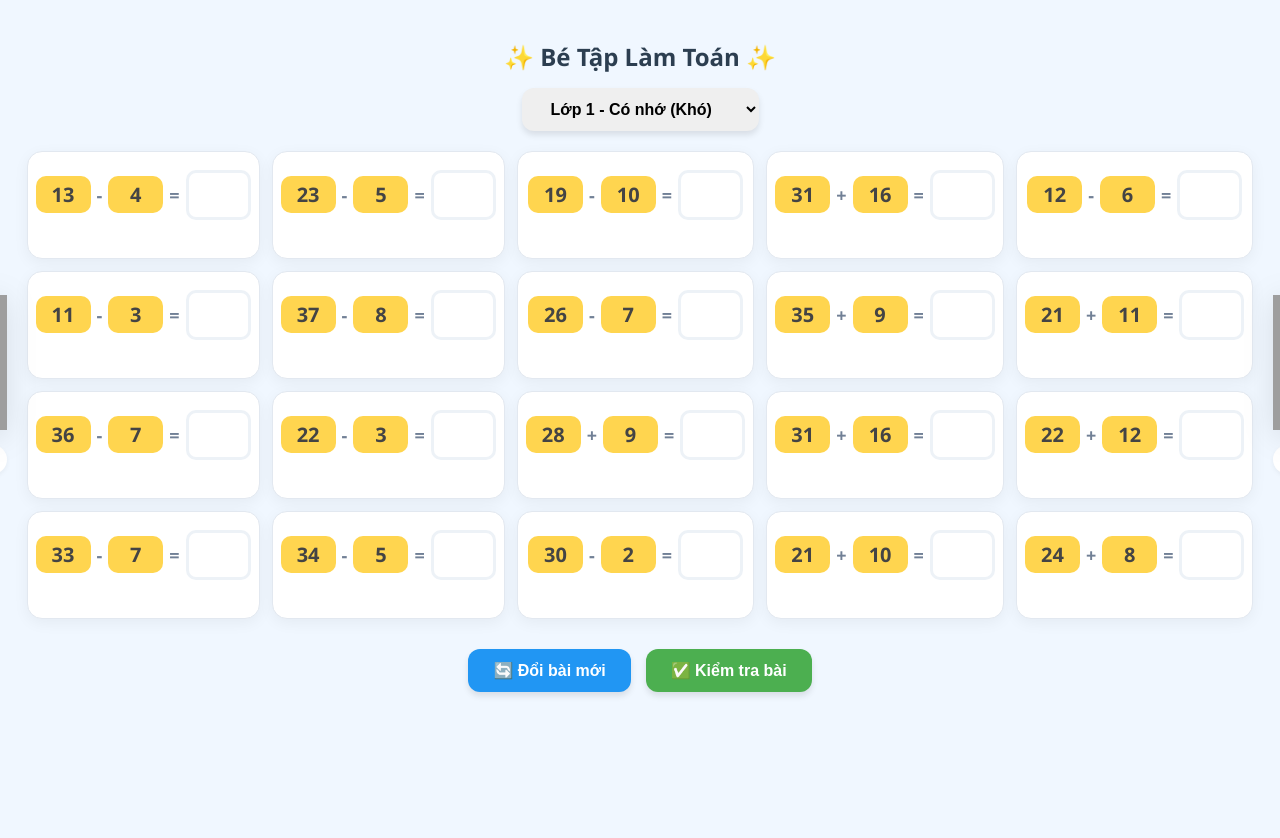
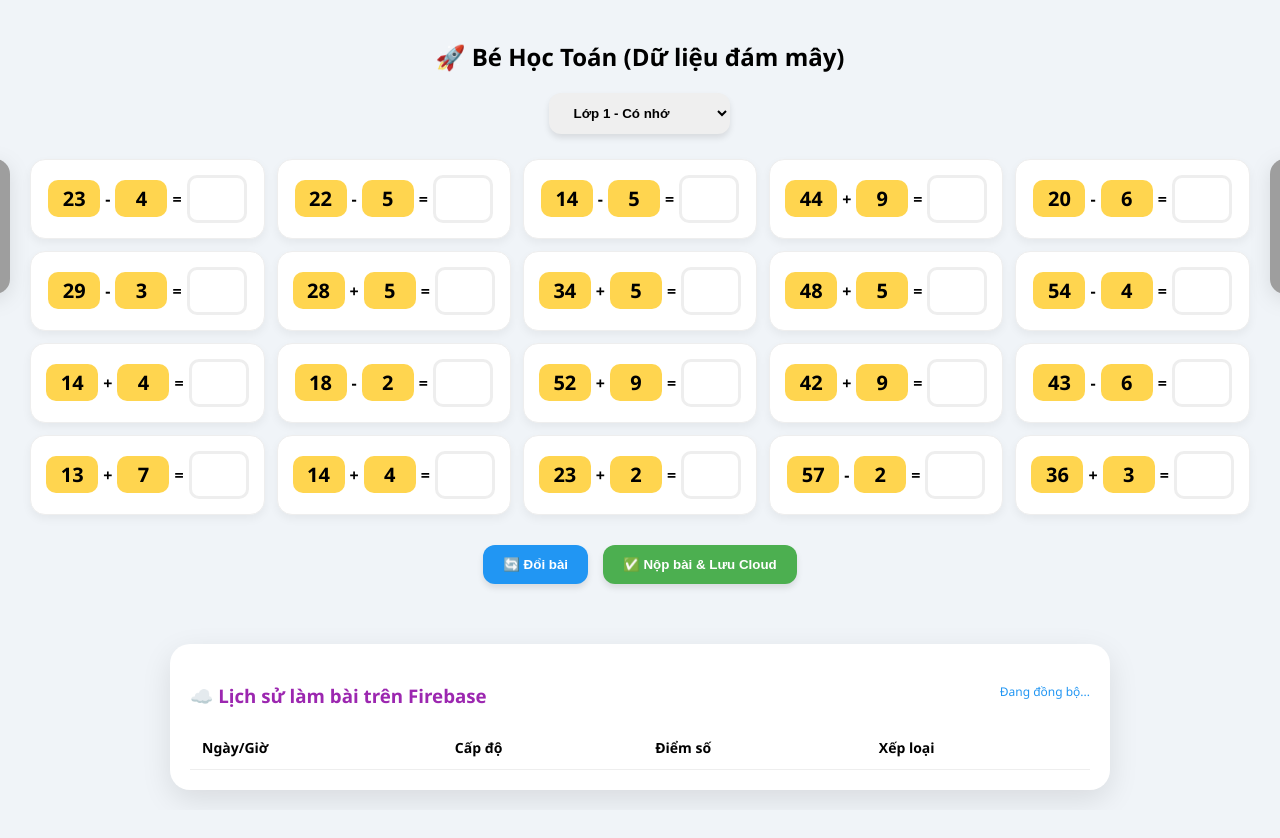
Before and after one commit to SupportCareSoft/hoc_tap, a plain HTML site: page index.html in a window 1280 px wide. Shown: the top 838 px of the page. After the commit the page ends 810 px from the top, so only its background shows below. Drawn offline with Linux system fonts and the light colour scheme; no server answers; grey boxes are pictures that could not be loaded.

Commit message:
Update index.html

```diff
--- a/index.html
+++ b/index.html
@@ -3,266 +3,212 @@
 <head>
     <meta charset="UTF-8">
     <meta name="viewport" content="width=device-width, initial-scale=1.0">
-    <title>Toán Học Chibi Vui Nhộn</title>
+    <title>Toán Chibi - Firebase Cloud</title>
+    <script src="https://www.gstatic.com/firebasejs/9.17.1/firebase-app-compat.js"></script>
+    <script src="https://www.gstatic.com/firebasejs/9.17.1/firebase-database-compat.js"></script>
+
     <style>
         :root {
-            --bg: #f0f7ff;
+            --bg: #fdfdfd;
             --box-num: #FFD54F;
             --correct: #4CAF50;
             --wrong: #F44336;
             --primary: #2196F3;
+            --secondary: #9c27b0;
         }
 
         body {
-            font-family: 'Segoe UI', Tahoma, Geneva, Verdana, sans-serif;
-            background-color: var(--bg);
+            font-family: 'Segoe UI', Tahoma, sans-serif;
+            background-color: #f0f4f8;
             display: flex;
             flex-direction: column;
             align-items: center;
+            padding: 20px 10px;
             margin: 0;
-            padding: 20px 10px;
-            min-height: 100vh;
         }
 
-        .header {
-            text-align: center;
-            margin-bottom: 20px;
-            width: 100%;
-        }
+        .header { text-align: center; margin-bottom: 25px; }
 
-        h2 { color: #2c3e50; margin-bottom: 15px; }
-
-        /* KHUNG CHỨA TOÀN BỘ: CHIBI - BẢNG - CHIBI */
         .main-layout {
             display: flex;
-            align-items: center;
+            align-items: flex-start;
             justify-content: center;
             width: 100%;
             max-width: 1300px;
             gap: 20px;
         }
 
-        .chibi-side {
-            width: 180px;
-            flex-shrink: 0;
-            text-align: center;
+        .chibi-side { width: 180px; flex-shrink: 0; text-align: center; }
+        .chibi-side img { width: 100%; border-radius: 15px; filter: drop-shadow(0 5px 10px rgba(0,0,0,0.1)); }
+
+        .math-container { display: grid; grid-template-columns: repeat(5, 1fr); gap: 12px; flex-grow: 1; }
+
+        .math-card {
+            background: white; padding: 15px; border-radius: 15px;
+            display: flex; flex-direction: column; align-items: center;
+            box-shadow: 0 4px 10px rgba(0,0,0,0.05); border: 1px solid #eee;
         }
 
-        .chibi-side img {
-            width: 100%;
-            height: auto;
-            filter: drop-shadow(0 5px 15px rgba(0,0,0,0.1));
-        }
+        .num { font-size: 20px; font-weight: 900; background: var(--box-num); padding: 5px 10px; border-radius: 10px; min-width: 32px; text-align: center; }
+        .ans-input { width: 50px; height: 40px; border: 3px solid #eee; border-radius: 10px; text-align: center; font-size: 18px; font-weight: 900; outline: none; }
+        .ans-input.correct { border-color: var(--correct); background-color: #f0fff4; }
+        .ans-input.wrong { border-color: var(--wrong); background-color: #fff5f5; }
 
-        .chibi-text {
-            display: block;
-            margin-top: 10px;
-            font-weight: bold;
-            color: #5a67d8;
-            font-size: 14px;
-            background: white;
-            padding: 5px 10px;
-            border-radius: 20px;
-            box-shadow: 0 2px 5px rgba(0,0,0,0.05);
-        }
-
-        /* KHUNG BẢNG TÍNH */
-        .math-container {
-            display: grid;
-            grid-template-columns: repeat(5, 1fr);
-            gap: 12px;
-            flex-grow: 1;
-        }
-
-        .math-card {
-            background: white;
-            padding: 18px 8px;
-            border-radius: 15px;
-            display: flex;
-            flex-direction: column;
-            align-items: center;
-            box-shadow: 0 4px 15px rgba(0,0,0,0.05);
-            border: 1px solid #e2e8f0;
-            transition: transform 0.2s;
-        }
-
-        .math-card:hover { transform: translateY(-3px); }
-
-        .equation {
-            display: flex;
-            align-items: center;
-            justify-content: center;
-            gap: 6px;
-            width: 100%;
-        }
-
-        .num {
-            font-size: 20px;
-            font-weight: 900;
-            background: var(--box-num);
-            padding: 5px 10px;
-            border-radius: 10px;
-            min-width: 35px;
-            text-align: center;
-            color: #444;
-        }
-
-        .op-sign { font-size: 18px; font-weight: bold; color: #718096; }
-
-        .ans-input {
-            width: 55px;
-            height: 42px;
-            border: 3px solid #edf2f7;
-            border-radius: 10px;
-            text-align: center;
-            font-size: 18px;
-            font-weight: 900;
-            outline: none;
-            transition: all 0.2s;
-        }
-
-        .ans-input:focus { border-color: var(--primary); }
-
-        .error-msg {
-            font-size: 10px;
-            color: var(--wrong);
-            margin-top: 8px;
-            font-weight: bold;
-            height: 12px;
-            visibility: hidden;
-        }
-
-        /* Trạng thái đúng sai */
-        .ans-input.correct { border-color: var(--correct); background-color: #f0fff4; }
-        .ans-input.wrong { border-color: var(--wrong); background-color: #fff5f5; animation: shake 0.3s; }
-        .ans-input.wrong + .error-msg { visibility: visible; }
-
-        @keyframes shake {
-            0%, 100% { transform: translateX(0); }
-            25% { transform: translateX(-4px); }
-            75% { transform: translateX(4px); }
-        }
-
-        .btn-group { margin-top: 30px; display: flex; gap: 15px; }
-
-        button, select {
-            padding: 12px 25px;
-            border-radius: 12px;
-            border: none;
-            font-weight: bold;
-            cursor: pointer;
-            font-size: 16px;
-            box-shadow: 0 4px 6px rgba(0,0,0,0.1);
-            transition: opacity 0.2s;
-        }
-
-        button:active { opacity: 0.8; }
+        .btn-group { margin: 30px 0; display: flex; gap: 15px; }
+        button, select { padding: 12px 20px; border-radius: 12px; border: none; font-weight: bold; cursor: pointer; box-shadow: 0 4px 6px rgba(0,0,0,0.1); }
         .btn-refresh { background: var(--primary); color: white; }
         .btn-check { background: var(--correct); color: white; }
 
-        /* Mobile */
-        @media (max-width: 1100px) {
-            .chibi-side { display: none; } /* Ẩn chibi trên màn hình hẹp để tránh lệch */
-            .math-container { grid-template-columns: repeat(2, 1fr); }
+        /* PHẦN LỊCH SỬ CLOUD */
+        .history-section {
+            width: 100%;
+            max-width: 900px;
+            background: white;
+            padding: 20px;
+            border-radius: 20px;
+            margin-top: 30px;
+            box-shadow: 0 10px 30px rgba(0,0,0,0.1);
         }
-        @media (max-width: 500px) {
-            .math-container { grid-template-columns: 1fr; }
-        }
+        table { width: 100%; border-collapse: collapse; margin-top: 10px; }
+        th, td { padding: 12px; border-bottom: 1px solid #eee; text-align: left; font-size: 14px; }
+        .status-cloud { color: #2196F3; font-size: 12px; font-weight: normal; float: right; }
+
+        @media (max-width: 1100px) { .chibi-side { display: none; } .math-container { grid-template-columns: repeat(2, 1fr); } }
+        @media (max-width: 500px) { .math-container { grid-template-columns: 1fr; } }
     </style>
 </head>
 <body>
 
     <div class="header">
-        <h2>✨ Bé Tập Làm Toán ✨</h2>
+        <h2>🚀 Bé Học Toán (Dữ liệu đám mây)</h2>
         <select id="math-type" onchange="generateMath()">
-            <option value="kid5">Bé 5 tuổi (Phạm vi 10)</option>
+            <option value="kid5">Bé 5 tuổi</option>
             <option value="no-carry">Lớp 1 - Không nhớ</option>
-            <option value="carry" selected>Lớp 1 - Có nhớ (Khó)</option>
+            <option value="carry" selected>Lớp 1 - Có nhớ</option>
         </select>
     </div>
 
     <div class="main-layout">
         <div class="chibi-side">
-            <img src="https://i.ibb.co/TB3TPsD5/anh3.png" alt="Boy Chibi">
-            <span class="chibi-text">Cùng học nào!</span>
+            <img src="https://i.ibb.co/TB3TPsD5/anh3.png">
         </div>
 
         <div class="math-container" id="container"></div>
 
         <div class="chibi-side">
-            <img src="https://i.ibb.co/wZ9Yz65T/anh2.png" alt="Girl Chibi">
-            <span class="chibi-text">Bé giỏi quá!</span>
+            <img src="https://i.ibb.co/wZ9Yz65T/anh2.png">
         </div>
     </div>
 
     <div class="btn-group">
-        <button class="btn-refresh" onclick="generateMath()">🔄 Đổi bài mới</button>
-        <button class="btn-check" onclick="checkResults()">✅ Kiểm tra bài</button>
+        <button class="btn-refresh" onclick="generateMath()">🔄 Đổi bài</button>
+        <button class="btn-check" onclick="checkAndUpload()">✅ Nộp bài & Lưu Cloud</button>
+    </div>
+
+    <div class="history-section">
+        <h3 style="color: var(--secondary)">☁️ Lịch sử làm bài trên Firebase <span class="status-cloud" id="sync-status">Đang đồng bộ...</span></h3>
+        <table>
+            <thead>
+                <tr>
+                    <th>Ngày/Giờ</th>
+                    <th>Cấp độ</th>
+                    <th>Điểm số</th>
+                    <th>Xếp loại</th>
+                </tr>
+            </thead>
+            <tbody id="history-body"></tbody>
+        </table>
     </div>
 
     <script>
+        // --- 1. CẤU HÌNH FIREBASE (THAY THÔNG TIN CỦA BẠN VÀO ĐÂY) ---
+       const firebaseConfig = {
+  apiKey: "AIzaSyAWBs-QTOaRpylR3ysfKvYvIO38VJpNbKk",
+  authDomain: "toan-bibon.firebaseapp.com",
+  projectId: "toan-bibon",
+  storageBucket: "toan-bibon.firebasestorage.app",
+  messagingSenderId: "14060225460",
+  appId: "1:14060225460:web:d04073d113e7076f3828e1"
+};
+
+        // Khởi tạo Firebase
+        firebase.initializeApp(firebaseConfig);
+        const database = firebase.database();
+
+        // --- 2. LOGIC TOÁN HỌC ---
         function generateMath() {
             const type = document.getElementById('math-type').value;
             const container = document.getElementById('container');
             container.innerHTML = "";
-
             for (let i = 0; i < 20; i++) {
-                let n1, n2, opSign, result;
-
+                let n1, n2, op;
                 if (type === "kid5") {
                     n1 = Math.floor(Math.random() * 9) + 1;
-                    opSign = Math.random() > 0.5 ? '+' : '-';
-                    n2 = (opSign === '+') ? Math.floor(Math.random() * (10 - n1 + 1)) : Math.floor(Math.random() * (n1 + 1));
-                } else if (type === "no-carry") {
-                    n1 = Math.floor(Math.random() * 60) + 10;
-                    opSign = Math.random() > 0.5 ? '+' : '-';
-                    let d1 = n1 % 10;
-                    n2 = (opSign === '+') ? Math.floor(Math.random() * (9 - d1 + 1)) : Math.floor(Math.random() * (d1 + 1));
+                    op = Math.random() > 0.5 ? '+' : '-';
+                    n2 = op === '+' ? Math.floor(Math.random() * (10 - n1 + 1)) : Math.floor(Math.random() * (n1 + 1));
                 } else {
-                    opSign = Math.random() > 0.5 ? '+' : '-';
-                    if (opSign === '+') {
-                        n1 = Math.floor(Math.random() * 30) + 9;
-                        let d1 = n1 % 10;
-                        n2 = Math.floor(Math.random() * 8) + (10 - d1);
-                    } else {
-                        n1 = Math.floor(Math.random() * 30) + 11;
-                        let d1 = n1 % 10;
-                        n2 = Math.floor(Math.random() * 9) + 1;
-                        if (n2 <= d1) n2 = d1 + 1;
-                    }
+                    n1 = Math.floor(Math.random() * 50) + 10;
+                    op = Math.random() > 0.5 ? '+' : '-';
+                    n2 = Math.floor(Math.random() * 9) + 1;
                 }
-
-                result = (opSign === '+') ? n1 + n2 : n1 - n2;
-
+                let res = op === '+' ? n1 + n2 : n1 - n2;
                 container.innerHTML += `
                     <div class="math-card">
-                        <div class="equation">
-                            <span class="num">${n1}</span>
-                            <span class="op-sign">${opSign}</span>
-                            <span class="num">${n2}</span>
-                            <span class="op-sign">=</span>
-                            <input type="number" class="ans-input" data-ans="${result}">
+                        <div style="display:flex; align-items:center; gap:5px;">
+                            <span class="num">${n1}</span> <b>${op}</b> <span class="num">${n2}</span> <b>=</b>
+                            <input type="number" class="ans-input" data-ans="${res}">
                         </div>
-                        <div class="error-msg">Sửa lại nhé! ❌</div>
-                    </div>
-                `;
+                    </div>`;
             }
         }
 
-        function checkResults() {
-            document.querySelectorAll('.ans-input').forEach(input => {
-                const val = input.value;
-                const ans = input.dataset.ans;
-                input.classList.remove('correct', 'wrong');
-                if (val !== "") {
-                    if (parseInt(val) === parseInt(ans)) {
-                        input.classList.add('correct');
-                    } else {
-                        input.classList.add('wrong');
-                    }
+        // --- 3. LƯU DỮ LIỆU LÊN FIREBASE ---
+        function checkAndUpload() {
+            let correct = 0;
+            const inputs = document.querySelectorAll('.ans-input');
+            inputs.forEach(input => {
+                if (parseInt(input.value) === parseInt(input.dataset.ans)) {
+                    input.classList.add('correct'); correct++;
+                } else {
+                    input.classList.add('wrong');
                 }
             });
+
+            const typeText = document.getElementById('math-type').selectedOptions[0].text;
+            const now = new Date();
+            const timeStr = now.toLocaleString('vi-VN');
+
+            const record = {
+                timestamp: Date.now(),
+                time: timeStr,
+                level: typeText,
+                score: `${correct}/20`,
+                rank: correct === 20 ? "Xuất sắc! 🏆" : (correct >= 15 ? "Giỏi! 👍" : "Cố lên 💪")
+            };
+
+            // Đẩy lên Firebase
+            database.ref('history').push(record)
+                .then(() => alert("Đã lưu kết quả lên Cloud!"))
+                .catch(err => console.error("Lỗi lưu Cloud: ", err));
         }
+
+        // --- 4. LẤY DỮ LIỆU TỪ FIREBASE ---
+        database.ref('history').orderByChild('timestamp').limitToLast(10).on('value', (snapshot) => {
+            const tbody = document.getElementById('history-body');
+            tbody.innerHTML = "";
+            const data = [];
+            snapshot.forEach(child => { data.push(child.val()); });
+            data.reverse().forEach(h => {
+                tbody.innerHTML += `
+                    <tr>
+                        <td>${h.time}</td>
+                        <td>${h.level}</td>
+                        <td style="font-weight:bold; color:#4CAF50">${h.score}</td>
+                        <td>${h.rank}</td>
+                    </tr>`;
+            });
+            document.getElementById('sync-status').innerText = "☁️ Đã đồng bộ";
+        });
 
         window.onload = generateMath;
     </script>
```
